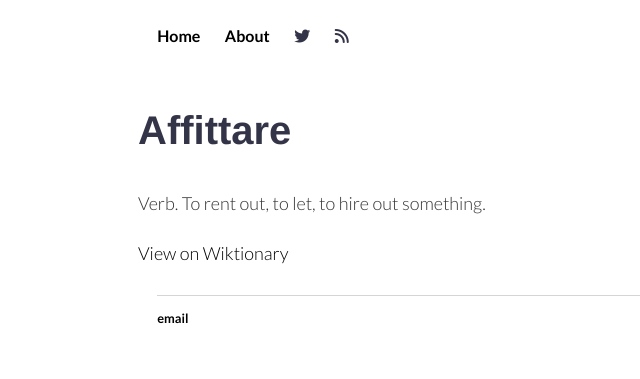
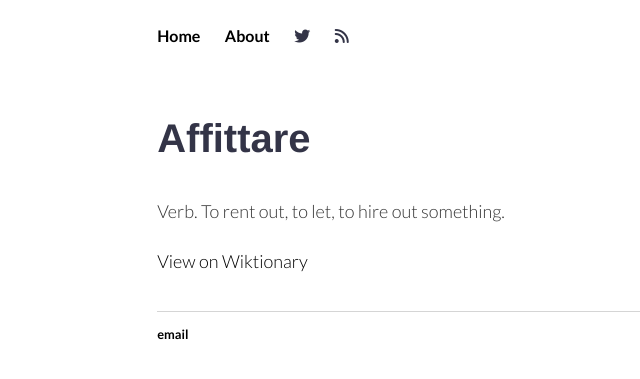
Before and after one commit to davidhowland/wickedcoolwords, a Jekyll site: the page built from _posts/2017-02-12-affittare.md, in a window 1280 px wide. Shown: the top 379 px of the page, without its empty margins (22-662 px from the left). Built offline with Jekyll 4.4.1, drawn with Linux system fonts in a browser that asks for light colours; nearby versions of some CDN libraries.

Commit message:
add col div to fix issue #22

```diff
--- a/_layouts/post.html
+++ b/_layouts/post.html
@@ -1,10 +1,10 @@
 ---
 layout: default
 ---
-<h1>{{ page.title }}</h1>
-<!-- <p class="meta">{{ page.date | date_to_string }}</p> -->
-
-<div class="post">
-      {{ content }}
-      <p><a href="https://en.wiktionary.org/wiki/{{ page.slug }}" target="_blank">View on Wiktionary</a></p>
+<div class="col-12">
+  <h1>{{ page.title }}</h1>
+  <div class="post">
+        {{ content }}
+        <p><a href="https://en.wiktionary.org/wiki/{{ page.slug }}" target="_blank">View on Wiktionary</a></p>
+  </div>
 </div>
```
